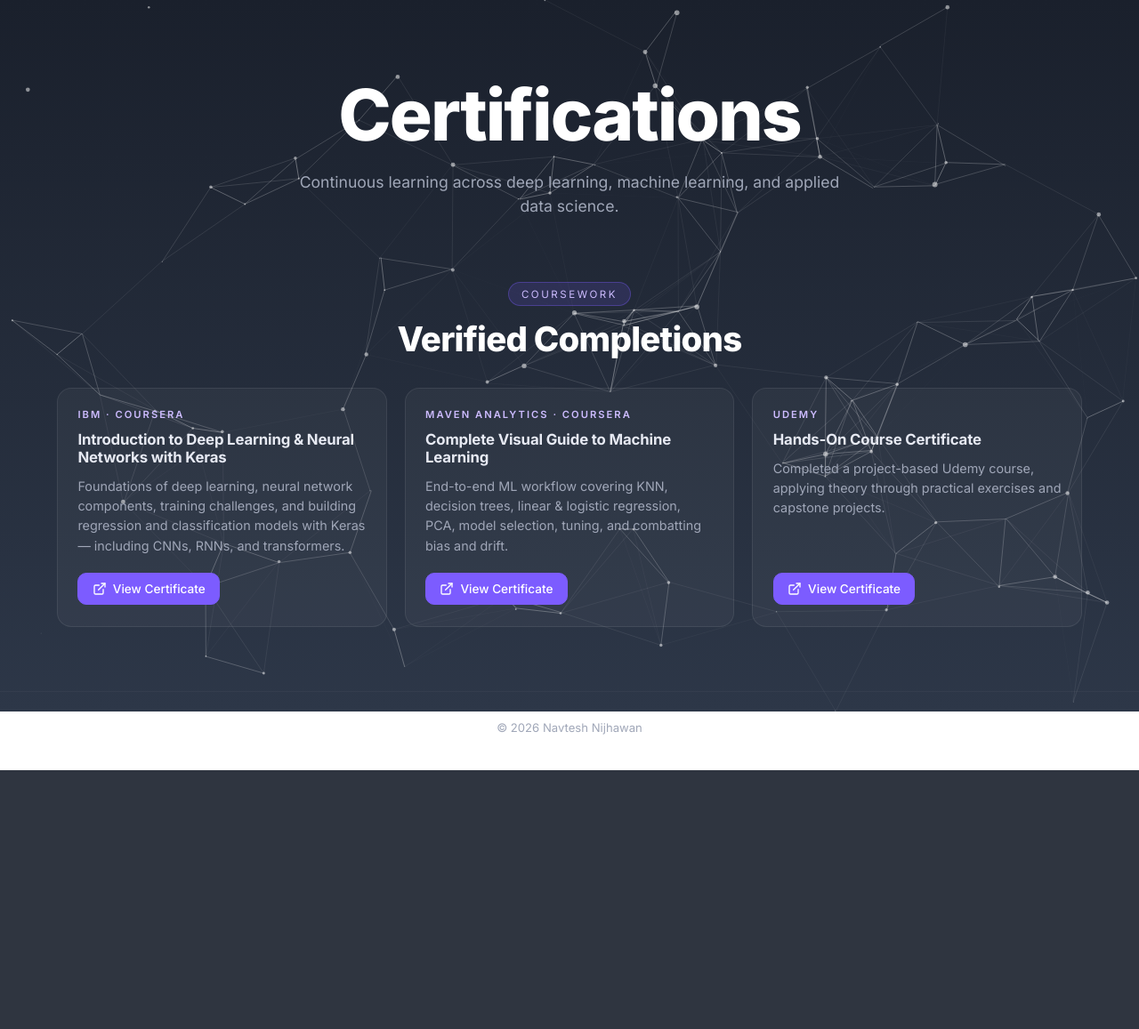
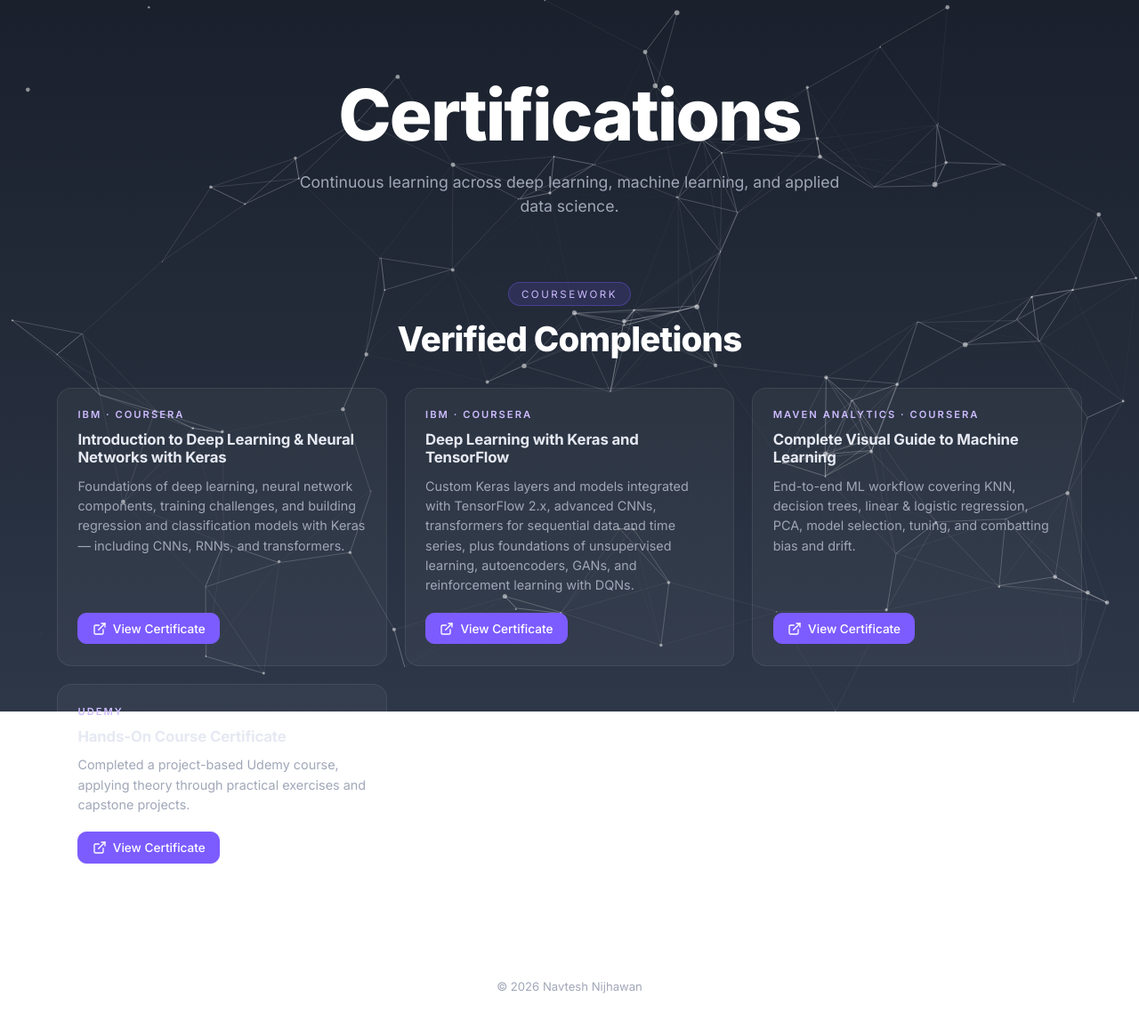
Before and after one commit to navu3735/Personal-Website, a Flask app: page /certifications in a window 1280 px wide. Shown: the whole page at 89% size. Before the commit the page ends 866 px from the top, so only its background shows below. Run offline with Flask 3, Linux system fonts and the light colour scheme.

Commit message:
Add IBM Deep Learning with Keras and TensorFlow certificate
Co-authored-by: Cursor <cursoragent@cursor.com>

```diff
--- a/templates/certifications.html
+++ b/templates/certifications.html
@@ -1,7 +1,7 @@
 {% extends "base.html" %}
 
 {% block title %}Certifications — Navtesh Nijhawan{% endblock %}
-{% block description %}Online courses and certifications completed by Navtesh Nijhawan, including IBM, Maven Analytics, and Udemy.{% endblock %}
+{% block description %}Online courses and certifications completed by Navtesh Nijhawan, including IBM (Coursera), Maven Analytics, and Udemy.{% endblock %}
 
 {% block content %}
 <section class="projects-hero">
@@ -24,6 +24,22 @@
             <p>Foundations of deep learning, neural network components, training challenges, and building regression and classification models with Keras — including CNNs, RNNs, and transformers.</p>
             <div class="cert-actions">
                 <a href="https://coursera.org/share/873dc0418dd1648a81344ad25c12dee2" target="_blank" rel="noopener" class="btn-primary">
+                    <svg viewBox="0 0 24 24" fill="none" stroke="currentColor" stroke-width="2" stroke-linecap="round" stroke-linejoin="round"><path d="M18 13v6a2 2 0 0 1-2 2H5a2 2 0 0 1-2-2V8a2 2 0 0 1 2-2h6"/><polyline points="15 3 21 3 21 9"/><line x1="10" y1="14" x2="21" y2="3"/></svg>
+                    View Certificate
+                </a>
+            </div>
+        </article>
+
+        <article class="cert-card fade-in">
+            <div class="cert-provider">IBM · Coursera</div>
+            <h3>Deep Learning with Keras and TensorFlow</h3>
+            <p>
+                Custom Keras layers and models integrated with TensorFlow&nbsp;2.x, advanced CNNs,
+                transformers for sequential data and time series, plus foundations of unsupervised learning,
+                autoencoders, GANs, and reinforcement learning with DQNs.
+            </p>
+            <div class="cert-actions">
+                <a href="https://www.coursera.org/account/accomplishments/verify/O07WHGLLX41J" target="_blank" rel="noopener" class="btn-primary">
                     <svg viewBox="0 0 24 24" fill="none" stroke="currentColor" stroke-width="2" stroke-linecap="round" stroke-linejoin="round"><path d="M18 13v6a2 2 0 0 1-2 2H5a2 2 0 0 1-2-2V8a2 2 0 0 1 2-2h6"/><polyline points="15 3 21 3 21 9"/><line x1="10" y1="14" x2="21" y2="3"/></svg>
                     View Certificate
                 </a>
```
